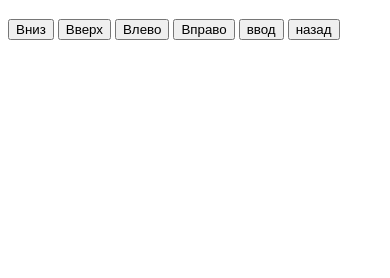
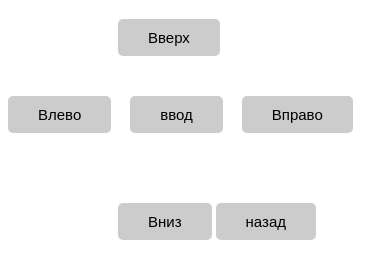
Before and after one commit to LocenokLOL/suefa-back, a website: page public/mobile.html in a window 390 px wide. Shown: the part 98-376 px from the top of the page. Drawn offline with nearby package versions, Linux system fonts and the light colour scheme; no server answers.

Commit message:
Update mobile.html

```diff
--- a/public/mobile.html
+++ b/public/mobile.html
@@ -8,12 +8,60 @@
 </head>
 <body>
 <h1>Удаленное управление сайтом</h1>
-<button id="downButton" >Вниз</button>
-<button id="upButton">Вверх</button>
-<button id="leftButton">Влево</button>
-<button id="rightButton">Вправо</button>
-<button id="enterButton">ввод</button>
-<button id="backButton">назад</button>
+<div>
+<button id="upButton" style="font-size: 15px;
+padding: 10px 30px;
+margin-left: 110px;
+background-color: #ccc;
+color: #000;
+border: none;
+border-radius: 5px;">Вверх</button>
+</div>
+<div>
+  <button id="leftButton"  style="font-size: 15px;
+padding: 10px 30px;
+margin-top: 40px;
+margin-bottom: 40px;
+margin-right: 15px;
+background-color: #ccc;
+color: #000;
+border: none;
+border-radius: 5px;">Влево</button>
+  <button id="enterButton" style="font-size: 15px;
+padding: 10px 30px;
+margin-top: 40px;
+margin-bottom: 40px;
+margin-right: 15px;
+background-color: #ccc;
+color: #000;
+border: none;
+border-radius: 5px;">ввод</button>
+  <button id="rightButton" style="font-size: 15px;
+padding: 10px 30px;
+margin-top: 40px;
+margin-bottom: 40px;
+background-color: #ccc;
+color: #000;
+border: none;
+border-radius: 5px;">Вправо</button>
+
+</div>
+<button id="downButton " style="font-size: 15px;
+padding: 10px 30px;
+margin-left: 110px;
+background-color: #ccc;
+color: #000;
+border: none;
+border-radius: 5px;" >Вниз</button>
+<button id="backButton"  style="font-size: 15px;
+padding: 10px 30px;
+margin-top: 30px;
+margin-right: 10px;
+background-color: #ccc;
+color: #000;
+border: none;
+border-radius: 5px;">назад</button>
+
 <script>
   const socket = io('/mobile');
   const downButton = document.getElementById('downButton');
```
